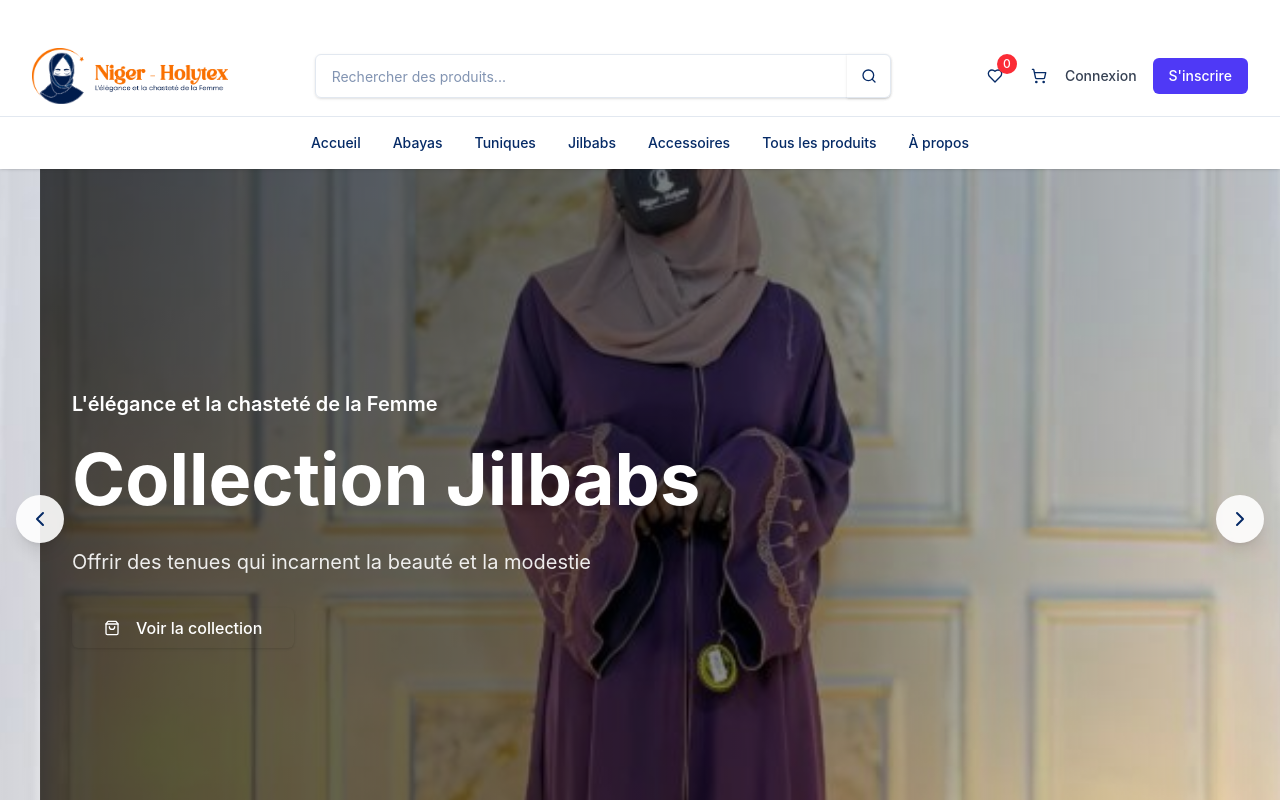
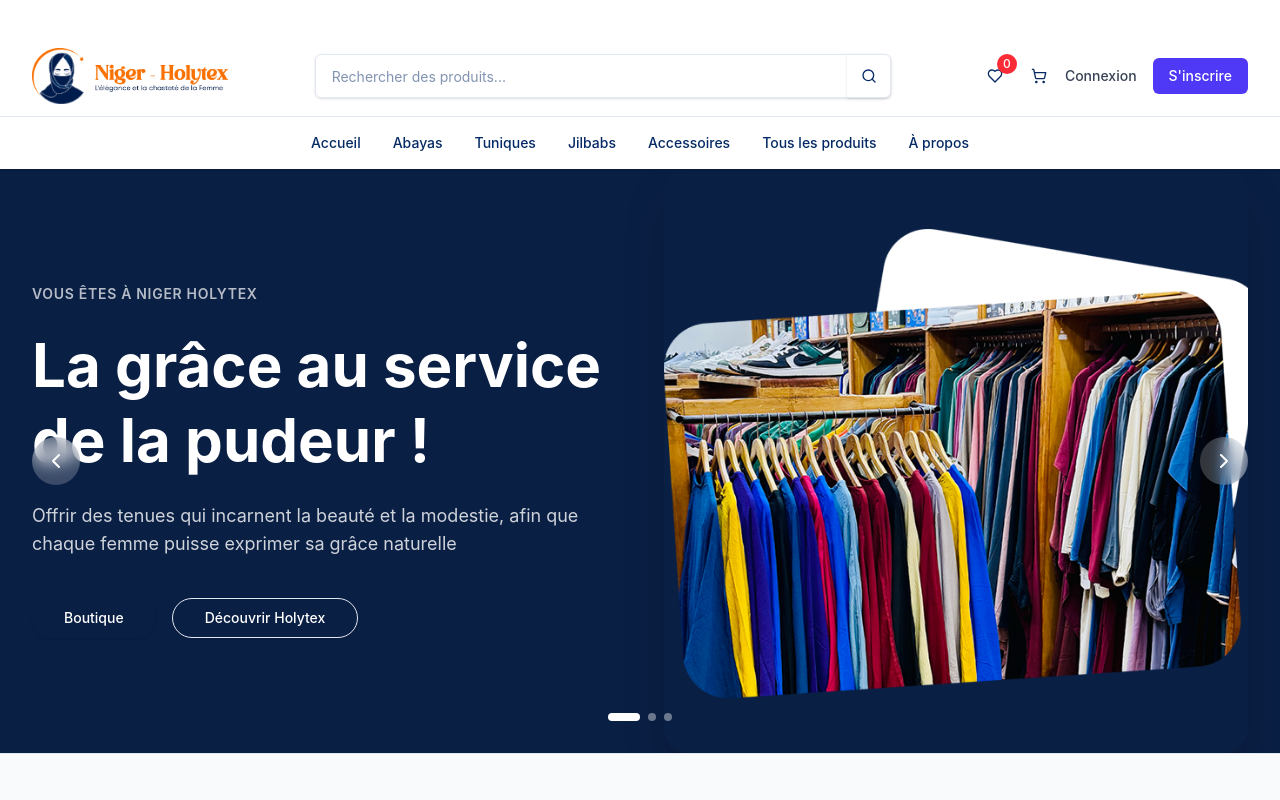
Before and after one commit to abdourrazak/niger-holytex-clone, a Next.js app: page / in a window 1280 px wide. Shown: the top 800 px of the page. Built offline with nearby package versions, Linux system fonts and the light colour scheme; no server answers; the database is empty.

Commit message:
🎨 Recreate hero carousel exactly like original site: navy bg, 2-column layout, rounded image

```diff
--- a/src/components/home/HeroCarousel.tsx
+++ b/src/components/home/HeroCarousel.tsx
@@ -1,49 +1,51 @@
 'use client'
 
-import { useCallback, useEffect } from 'react'
+import { useCallback, useState, useEffect } from 'react'
 import useEmblaCarousel from 'embla-carousel-react'
-import Autoplay from 'embla-carousel-autoplay'
 import Image from 'next/image'
 import Link from 'next/link'
 import { Button } from '@/components/ui/button'
-import { ChevronLeft, ChevronRight, ShoppingBag } from 'lucide-react'
+import { ChevronLeft, ChevronRight } from 'lucide-react'
 
 const slides = [
   {
     id: 1,
-    image: '/IMG_5821-600x600.jpg',
-    title: 'Des abayas de qualité supérieure !',
-    subtitle: 'Élégance et raffinement au quotidien !',
-    description: 'Découvrez notre collection d\'abayas de qualité supérieure, conçues pour allier confort, style et foi.',
-    cta: 'Découvrir',
-    link: '/categories/abayas',
-    badge: 'Nouvelle Collection',
+    image: '/Holytex-Haut-.png',
+    title: 'La grâce au service de la pudeur !',
+    badge: 'VOUS ÊTES À NIGER HOLYTEX',
+    description: 'Offrir des tenues qui incarnent la beauté et la modestie, afin que chaque femme puisse exprimer sa grâce naturelle',
+    cta1: 'Boutique',
+    cta2: 'Découvrir Holytex',
+    link1: '/products',
+    link2: '/about',
   },
   {
     id: 2,
-    image: '/IMG_5870-600x600.jpg',
-    title: 'Collection Jilbabs',
-    subtitle: 'L\'élégance et la chasteté de la Femme',
-    description: 'Offrir des tenues qui incarnent la beauté et la modestie',
-    cta: 'Voir la collection',
-    link: '/categories/jilbabs',
+    image: '/IMG_5821-600x600.jpg',
+    title: 'Des abayas de qualité supérieure !',
+    badge: 'NOUVELLE COLLECTION',
+    description: 'Découvrez notre collection d\'abayas de qualité supérieure, conçues pour allier confort, style et foi.',
+    cta1: 'Boutique',
+    cta2: 'Voir la collection',
+    link1: '/products',
+    link2: '/categories/abayas',
   },
   {
     id: 3,
-    image: '/IMG_5911-600x600.jpg',
-    title: 'Tuniques Modernes',
-    subtitle: 'Confort et Style',
-    description: 'Des tuniques élégantes pour toutes les occasions',
-    cta: 'Explorer',
-    link: '/categories/tuniques',
+    image: '/IMG_5870-600x600.jpg',
+    title: 'Élégance et modestie',
+    badge: 'COLLECTION JILBABS',
+    description: 'Des jilbabs élégants pour toutes les occasions',
+    cta1: 'Boutique',
+    cta2: 'Explorer',
+    link1: '/products',
+    link2: '/categories/jilbabs',
   },
 ]
 
 export function HeroCarousel() {
-  const [emblaRef, emblaApi] = useEmblaCarousel(
-    { loop: true, duration: 30 },
-    [Autoplay({ delay: 5000, stopOnInteraction: false })]
-  )
+  const [emblaRef, emblaApi] = useEmblaCarousel({ loop: true })
+  const [selectedIndex, setSelectedIndex] = useState(0)
 
   const scrollPrev = useCallback(() => {
     if (emblaApi) emblaApi.scrollPrev()
@@ -53,57 +55,90 @@ export function HeroCarousel() {
     if (emblaApi) emblaApi.scrollNext()
   }, [emblaApi])
 
+  const scrollTo = useCallback(
+    (index: number) => {
+      if (emblaApi) emblaApi.scrollTo(index)
+    },
+    [emblaApi]
+  )
+
+  useEffect(() => {
+    if (!emblaApi) return
+
+    const onSelect = () => {
+      setSelectedIndex(emblaApi.selectedScrollSnap())
+    }
+
+    emblaApi.on('select', onSelect)
+    onSelect()
+
+    return () => {
+      emblaApi.off('select', onSelect)
+    }
+  }, [emblaApi])
+
   return (
-    <section className="relative w-full">
+    <section className="relative w-full bg-[#0A1F44]">
       <div className="overflow-hidden" ref={emblaRef}>
         <div className="flex">
           {slides.map((slide) => (
             <div key={slide.id} className="flex-[0_0_100%] min-w-0">
-              <div className="relative h-[500px] md:h-[600px] lg:h-[700px]">
-                {/* Image de fond */}
-                <Image
-                  src={slide.image}
-                  alt={slide.title}
-                  fill
-                  className="object-cover"
-                  priority={slide.id === 1}
-                />
+              <div className="relative">
+                <div className="container-custom py-16 md:py-20 lg:py-24">
+                  <div className="grid lg:grid-cols-2 gap-8 lg:gap-12 items-center">
+                    {/* Contenu Texte - Gauche */}
+                    <div className="text-white space-y-6">
+                      {/* Badge */}
+                      <p className="text-xs md:text-sm font-semibold tracking-wider text-white/70 uppercase">
+                        {slide.badge}
+                      </p>
 
-                {/* Overlay gradient */}
-                <div className="absolute inset-0 bg-gradient-to-r from-black/70 via-black/50 to-transparent" />
+                      {/* Title */}
+                      <h1 className="text-4xl md:text-5xl lg:text-6xl font-bold leading-tight">
+                        {slide.title}
+                      </h1>
 
-                {/* Contenu */}
-                <div className="relative h-full container-custom flex items-center">
-                  <div className="max-w-2xl text-white">
-                    {/* Badge */}
-                    {slide.badge && (
-                      <div className="inline-block bg-primary text-white px-4 py-2 rounded-full text-sm font-semibold mb-4 animate-fade-in">
-                        {slide.badge}
+                      {/* Description */}
+                      <p className="text-base md:text-lg text-white/80 max-w-xl">
+                        {slide.description}
+                      </p>
+
+                      {/* CTA Buttons */}
+                      <div className="flex flex-wrap gap-4 pt-4">
+                        <Button
+                          asChild
+                          size="lg"
+                          className="bg-primary hover:bg-primary/90 text-white rounded-full px-8"
+                        >
+                          <Link href={slide.link1}>
+                            {slide.cta1}
+                          </Link>
+                        </Button>
+                        <Button
+                          asChild
+                          size="lg"
+                          variant="outline"
+                          className="border-white text-white hover:bg-white hover:text-secondary rounded-full px-8"
+                        >
+                          <Link href={slide.link2}>
+                            {slide.cta2}
+                          </Link>
+                        </Button>
                       </div>
-                    )}
+                    </div>
 
-                    {/* Subtitle */}
-                    <p className="text-primary font-semibold text-lg md:text-xl mb-4 animate-fade-in">
-                      {slide.subtitle}
-                    </p>
-
-                    {/* Title */}
-                    <h1 className="text-4xl md:text-6xl lg:text-7xl font-bold mb-6 leading-tight animate-fade-in">
-                      {slide.title}
-                    </h1>
-
-                    {/* Description */}
-                    <p className="text-lg md:text-xl text-white/90 mb-8 max-w-xl animate-fade-in">
-                      {slide.description}
-                    </p>
-
-                    {/* CTA Button */}
-                    <Button asChild size="lg" className="text-base animate-fade-in">
-                      <Link href={slide.link}>
-                        <ShoppingBag className="mr-2 h-5 w-5" />
-                        {slide.cta}
-                      </Link>
-                    </Button>
+                    {/* Image - Droite */}
+                    <div className="relative">
+                      <div className="relative aspect-[4/3] lg:aspect-square rounded-3xl overflow-hidden shadow-2xl">
+                        <Image
+                          src={slide.image}
+                          alt={slide.title}
+                          fill
+                          className="object-cover"
+                          priority={slide.id === 1}
+                        />
+                      </div>
+                    </div>
                   </div>
                 </div>
               </div>
@@ -115,18 +150,18 @@ export function HeroCarousel() {
       {/* Navigation Buttons */}
       <button
         onClick={scrollPrev}
-        className="absolute left-4 top-1/2 -translate-y-1/2 z-10 h-12 w-12 rounded-full bg-white/90 hover:bg-white shadow-lg flex items-center justify-center transition-all hover:scale-110"
+        className="absolute left-4 md:left-8 top-1/2 -translate-y-1/2 z-10 h-10 w-10 md:h-12 md:w-12 rounded-full bg-white/20 hover:bg-white/30 backdrop-blur-sm flex items-center justify-center transition-all"
         aria-label="Slide précédent"
       >
-        <ChevronLeft className="h-6 w-6 text-secondary" />
+        <ChevronLeft className="h-5 w-5 md:h-6 md:w-6 text-white" />
       </button>
 
       <button
         onClick={scrollNext}
-        className="absolute right-4 top-1/2 -translate-y-1/2 z-10 h-12 w-12 rounded-full bg-white/90 hover:bg-white shadow-lg flex items-center justify-center transition-all hover:scale-110"
+        className="absolute right-4 md:right-8 top-1/2 -translate-y-1/2 z-10 h-10 w-10 md:h-12 md:w-12 rounded-full bg-white/20 hover:bg-white/30 backdrop-blur-sm flex items-center justify-center transition-all"
         aria-label="Slide suivant"
       >
-        <ChevronRight className="h-6 w-6 text-secondary" />
+        <ChevronRight className="h-5 w-5 md:h-6 md:w-6 text-white" />
       </button>
 
       {/* Dots Indicator */}
@@ -134,8 +169,12 @@ export function HeroCarousel() {
         {slides.map((_, index) => (
           <button
             key={index}
-            onClick={() => emblaApi?.scrollTo(index)}
-            className="h-2 w-8 rounded-full bg-white/50 hover:bg-white transition-all"
+            onClick={() => scrollTo(index)}
+            className={`h-2 w-2 rounded-full transition-all ${
+              index === selectedIndex
+                ? 'bg-white w-8'
+                : 'bg-white/40 hover:bg-white/60'
+            }`}
             aria-label={`Aller au slide ${index + 1}`}
           />
         ))}
```
